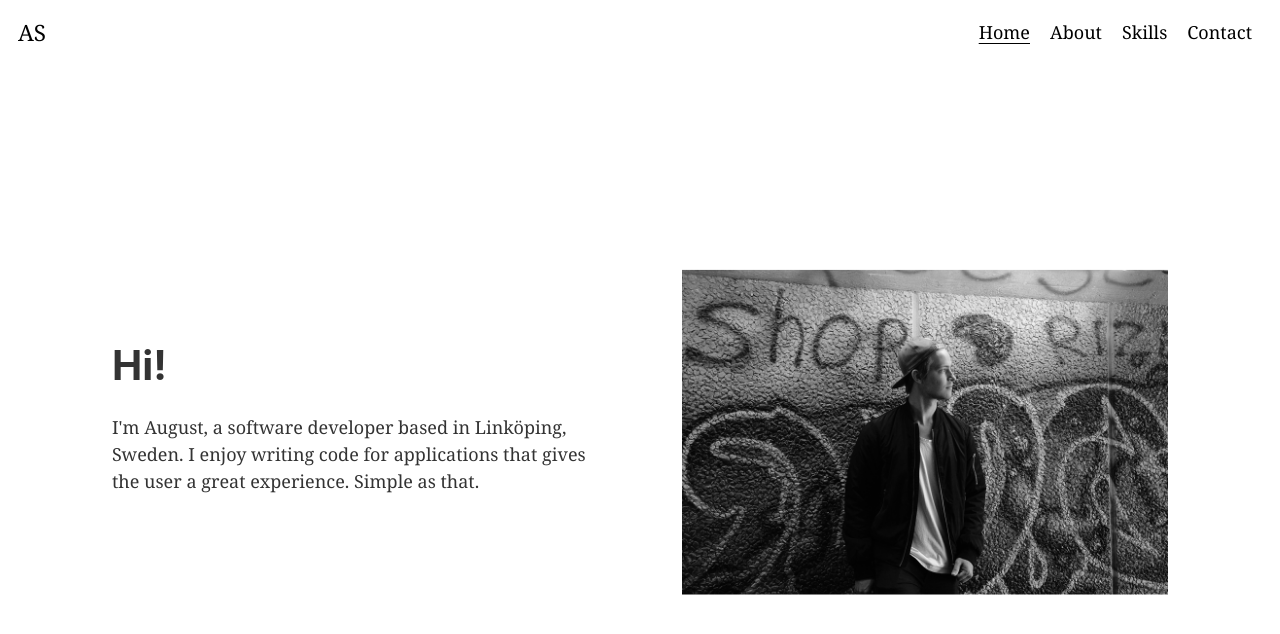
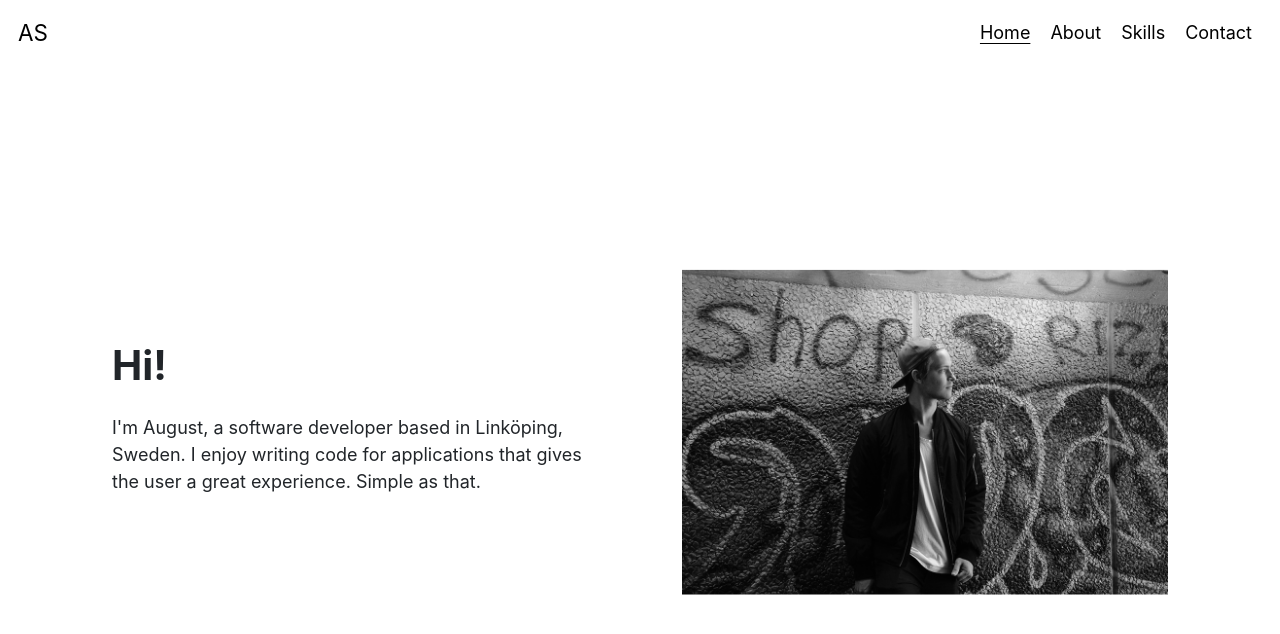
Before and after one commit to augustsjogren/portfolio, a Gatsby site: page / in a window 1280 px wide. Built offline with nearby package versions, Linux system fonts and the light colour scheme; Gatsby itself is replaced by a stand-in of ours.

Commit message:
Remove font css causing problems in production

```diff
--- a/src/components/layout.css
+++ b/src/components/layout.css
@@ -199,10 +199,6 @@ html {
   box-sizing: inherit;
 }
 body {
-  color: hsla(0, 0%, 0%, 0.8);
-  font-family: georgia, serif;
-  font-weight: normal;
-  word-wrap: break-word;
   font-kerning: normal;
   -moz-font-feature-settings: "kern", "liga", "clig", "calt";
   -ms-font-feature-settings: "kern", "liga", "clig", "calt";
```
